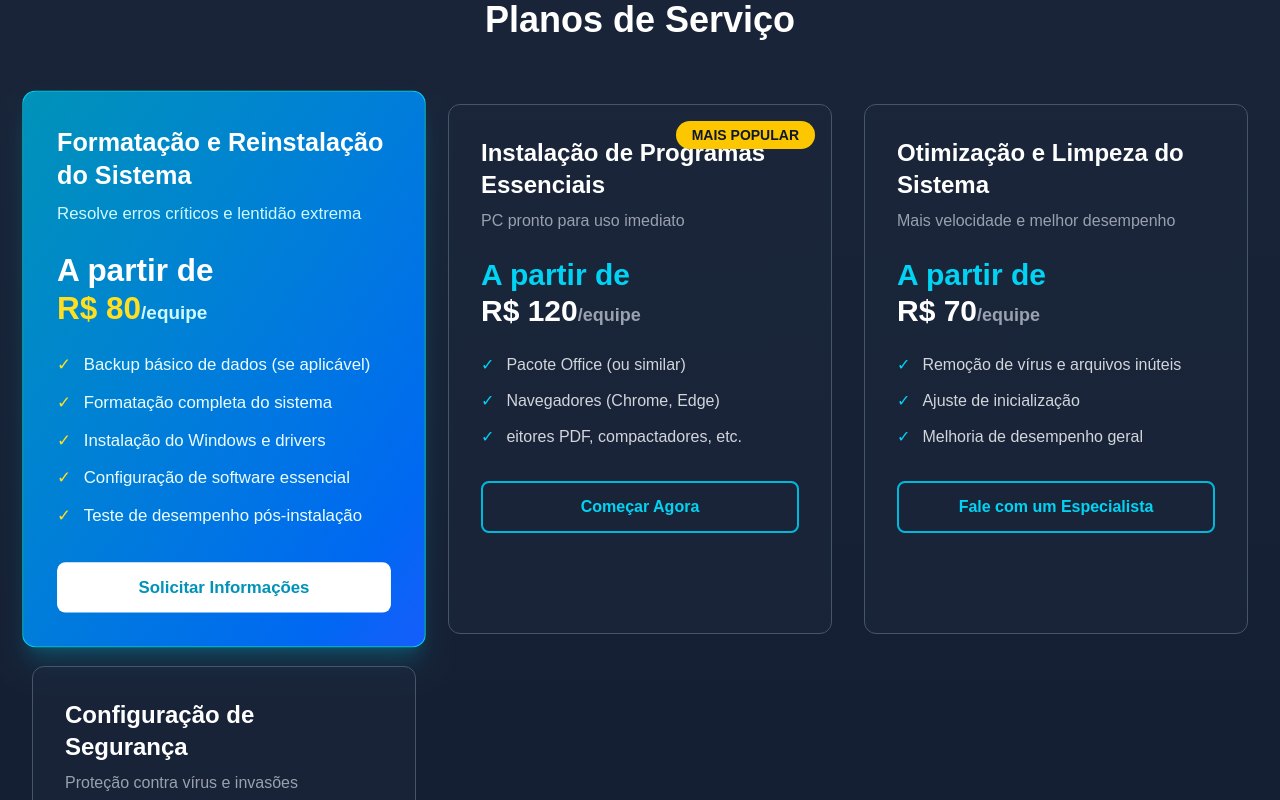
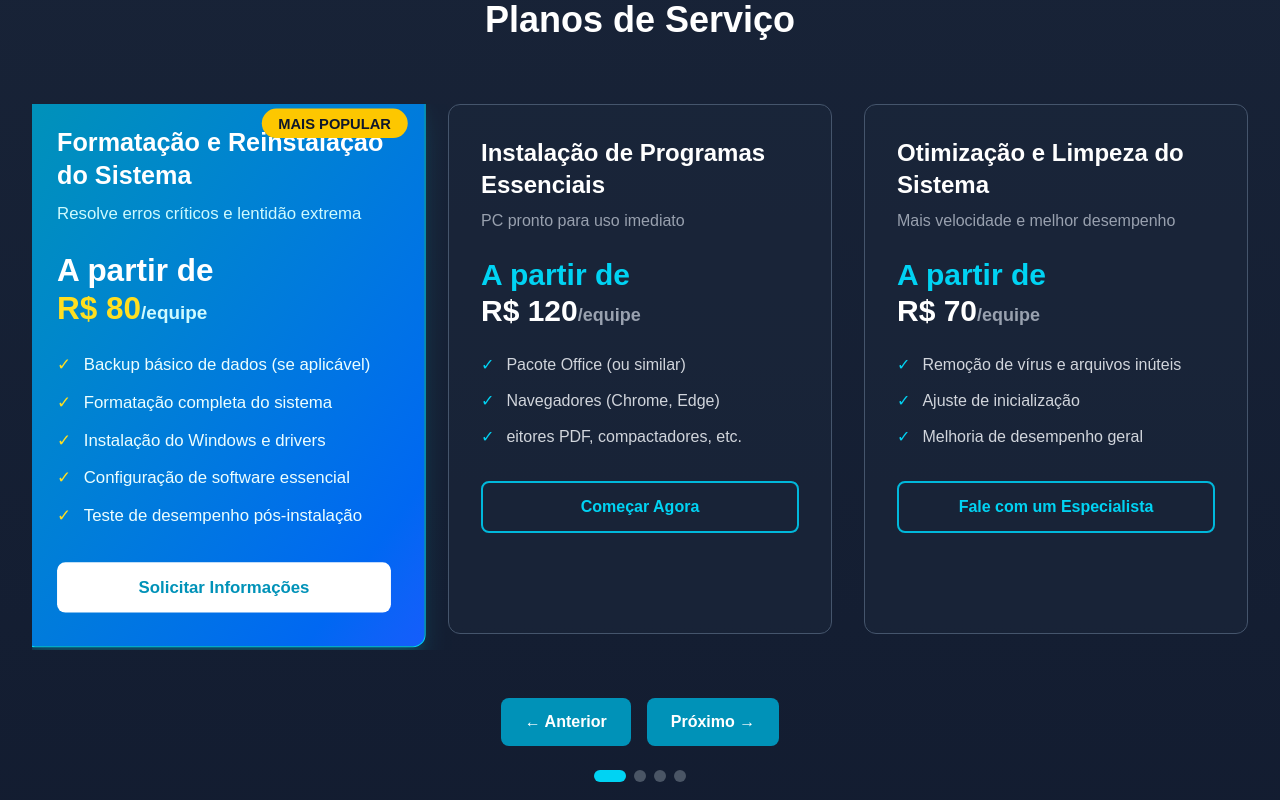
Before and after one commit to yoepo2026-alt/pavonsolucoes, a Next.js app: page /informatica in a window 1280 px wide. Shown: the part 3160-3960 px from the top of the page. Built offline with nearby package versions, Linux system fonts and the light colour scheme.

Commit message:
Cambiando los servicios

```diff
--- a/app/components/PricingPlans.tsx
+++ b/app/components/PricingPlans.tsx
@@ -1,4 +1,6 @@
 'use client';
+
+import { useState, useRef, useEffect } from 'react';
 
 interface PricingPlan {
   name: string;
@@ -18,20 +20,53 @@ interface PricingPlansProps {
 }
 
 export default function PricingPlans({ title, plans, darkBG = false }: PricingPlansProps) {
+  const [currentSlide, setCurrentSlide] = useState(0);
+  const scrollContainerRef = useRef<HTMLDivElement>(null);
+  const isCarousel = plans.length > 3;
+
+  const scrollToSlide = (index: number) => {
+    if (scrollContainerRef.current) {
+      const container = scrollContainerRef.current;
+      const cardWidth = container.scrollWidth / plans.length;
+      container.scrollTo({
+        left: index * cardWidth,
+        behavior: 'smooth',
+      });
+      setCurrentSlide(index);
+    }
+  };
+
+  const handlePrevious = () => {
+    const newIndex = currentSlide === 0 ? plans.length - 1 : currentSlide - 1;
+    scrollToSlide(newIndex);
+  };
+
+  const handleNext = () => {
+    const newIndex = currentSlide === plans.length - 1 ? 0 : currentSlide + 1;
+    scrollToSlide(newIndex);
+  };
+
   return (
     <section className={`py-20 px-4 sm:px-6 lg:px-8 ${darkBG ? 'bg-slate-800/50' : ''}`}>
       <div className="max-w-7xl mx-auto">
         <h2 className="text-3xl sm:text-4xl font-bold text-white dark:text-white text-center mb-16">{title}</h2>
 
-        <div className="grid md:grid-cols-3 gap-8">
+        <div className={isCarousel ? 'relative' : ''}>
+          <div
+            ref={scrollContainerRef}
+            className={isCarousel
+              ? 'flex gap-8 overflow-x-auto snap-x snap-mandatory scroll-smooth pb-4'
+              : 'grid md:grid-cols-3 gap-8'
+            }
+            style={isCarousel ? { scrollBehavior: 'smooth' } : undefined}
+          >
             {plans.map((plan, index) => (
               <div
                 key={index}
-              className={`relative p-8 rounded-xl border transition ${
-                plan.isPrimary
+                className={`relative p-8 rounded-xl border transition flex-shrink-0 ${isCarousel ? 'w-full sm:w-96' : ''} ${plan.isPrimary
                     ? 'bg-gradient-to-br from-cyan-600 to-blue-600 border-cyan-400 shadow-xl shadow-cyan-500/20 transform md:scale-105'
                     : 'bg-slate-800/50 dark:bg-slate-800/50 border-slate-600 hover:border-cyan-500 dark:hover:border-cyan-500'
-              }`}
+                  } ${isCarousel ? 'snap-start' : ''}`}
               >
                 {plan.badge && (
                   <div className="absolute top-4 right-4 bg-yellow-400 text-slate-900 px-4 py-1 rounded-full text-sm font-bold">
@@ -44,8 +79,7 @@ export default function PricingPlans({ title, plans, darkBG = false }: PricingPl
                   {plan.subtitle}
                 </p>
 
-              <div className={`text-3xl font-bold mb-6 ${
-                plan.isPrimary
+                <div className={`text-3xl font-bold mb-6 ${plan.isPrimary
                     ? 'text-white'
                     : 'text-cyan-400 dark:text-cyan-400'
                   }`}>
@@ -60,8 +94,7 @@ export default function PricingPlans({ title, plans, darkBG = false }: PricingPl
                   )}
                 </div>
 
-              <ul className={`space-y-3 mb-8 ${
-                plan.isPrimary
+                <ul className={`space-y-3 mb-8 ${plan.isPrimary
                     ? 'text-cyan-50'
                     : 'text-gray-300 dark:text-gray-300'
                   }`}>
@@ -75,8 +108,7 @@ export default function PricingPlans({ title, plans, darkBG = false }: PricingPl
                   ))}
                 </ul>
 
-              <button className={`w-full py-3 rounded-lg font-semibold transition ${
-                plan.isPrimary
+                <button className={`w-full py-3 rounded-lg font-semibold transition ${plan.isPrimary
                     ? 'bg-white text-cyan-600 hover:shadow-lg'
                     : 'border-2 border-cyan-500 text-cyan-400 dark:text-cyan-400 hover:bg-cyan-500/10 dark:hover:bg-cyan-500/10'
                   }`}>
@@ -85,6 +117,48 @@ export default function PricingPlans({ title, plans, darkBG = false }: PricingPl
               </div>
             ))}
           </div>
+
+          {/* Carrossel Controls */}
+          {isCarousel && (
+            <div className="mt-12 flex flex-col items-center gap-6">
+              {/* Botões de navegação */}
+              <div className="flex gap-4">
+                <button
+                  onClick={handlePrevious}
+                  className="bg-cyan-600 hover:bg-cyan-700 text-white px-6 py-3 rounded-lg font-semibold transition transform hover:scale-105"
+                >
+                  ← Anterior
+                </button>
+                <button
+                  onClick={handleNext}
+                  className="bg-cyan-600 hover:bg-cyan-700 text-white px-6 py-3 rounded-lg font-semibold transition transform hover:scale-105"
+                >
+                  Próximo →
+                </button>
+              </div>
+
+              {/* Indicadores de slide */}
+              <div className="flex gap-2">
+                {plans.map((_, index) => (
+                  <button
+                    key={index}
+                    onClick={() => scrollToSlide(index)}
+                    className={`w-3 h-3 rounded-full transition ${currentSlide === index
+                        ? 'bg-cyan-400 w-8'
+                        : 'bg-gray-600 hover:bg-gray-500'
+                      }`}
+                    aria-label={`Ir para plano ${index + 1}`}
+                  />
+                ))}
+              </div>
+
+              {/* Contador de slides */}
+              <p className="text-gray-400 text-sm">
+                {currentSlide + 1} de {plans.length}
+              </p>
+            </div>
+          )}
+        </div>
       </div>
     </section>
   );
--- a/app/informatica/page.tsx
+++ b/app/informatica/page.tsx
@@ -99,6 +99,7 @@ const informaticaPricing = [
       'Teste de desempenho pós-instalação'
     ],
     buttonText: 'Solicitar Informações',
+    badge: 'MAIS POPULAR',
    isPrimary: true
   },
   {
@@ -111,7 +112,6 @@ const informaticaPricing = [
       'Navegadores (Chrome, Edge)',
       'eitores PDF, compactadores, etc.',
      ],
-    badge: 'MAIS POPULAR',
     buttonText: 'Começar Agora',
    },
   {
```
Lines whose indentation alone changed are shown as unchanged.
